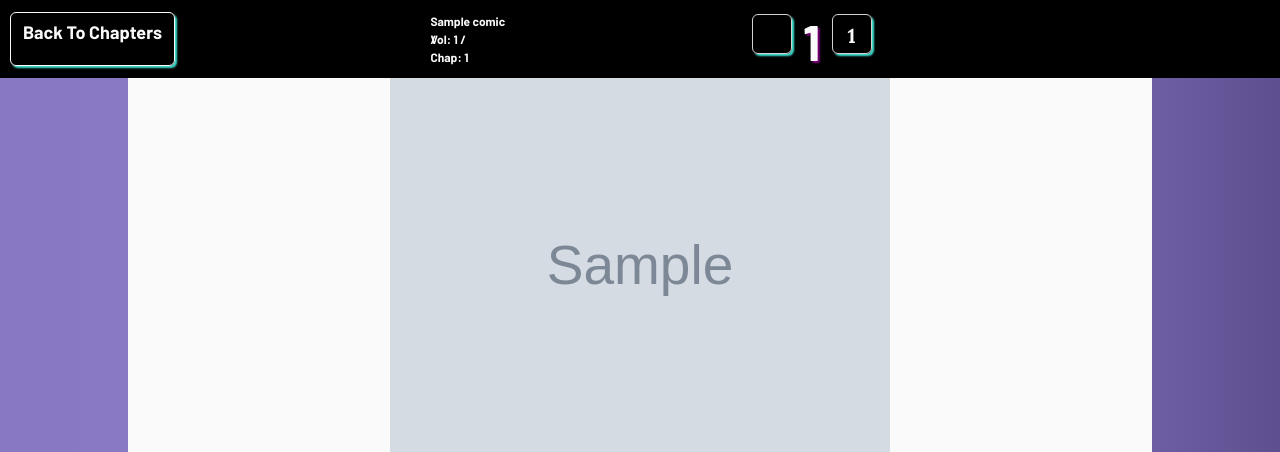
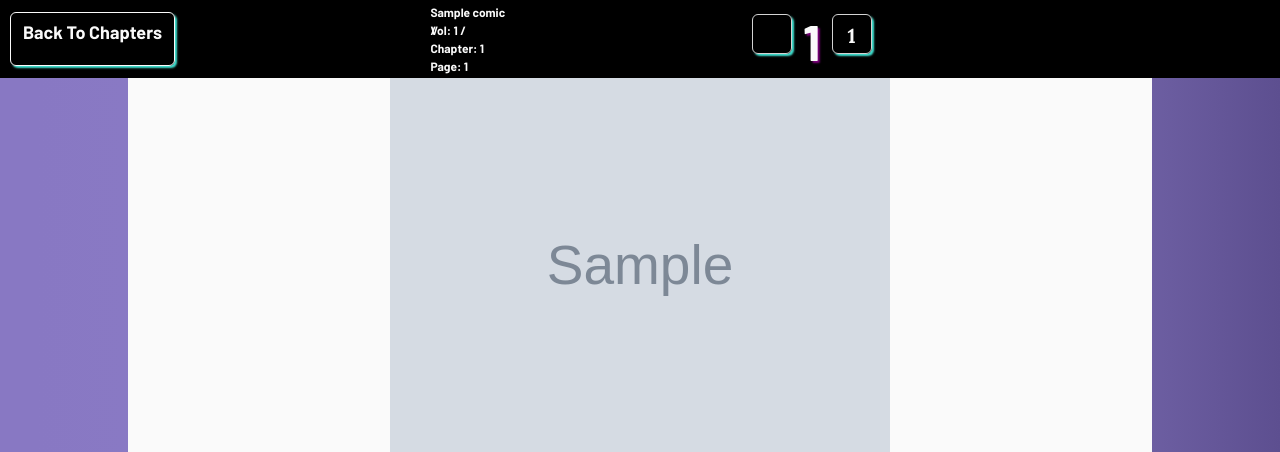
Before and after one commit to BenWL96/creative-cortex, a Django app: template cc_app/templates/cc_app/pages.html in a window 1280 px wide. Shown: the top 452 px of the page. Run offline with Django 4.2, Linux system fonts and the light colour scheme; tables that the repository leaves empty hold one stand-in row (values such as "Sample post"); the template is opened without the code that fills it: values that come from a table or form of the project are taken from there, most other values are stand-ins (such as "Sample title", 1, 10 or a date in 2020); grey boxes marked "Sample" are stand-in pictures.

Commit message:
chapter context variable now passed into stack on comic page

```diff
--- a/cc_app/static/cc_app/css/comic_detail.css
+++ b/cc_app/static/cc_app/css/comic_detail.css
@@ -443,13 +443,13 @@ p {
 }
 
 
-.wrap-subtitle{
+.wrap-subtitle_parent{
     width: 80%;
     margin-left: auto;
     margin-right: auto;
     height: 100%;
 }
-.wrap-sub-wrap{
+.wrap-sub_child{
 	background-color: turquoise;
     width: 100px;
     margin-left: 0;
--- a/cc_app/templates/cc_app/comic_detail.html
+++ b/cc_app/templates/cc_app/comic_detail.html
@@ -221,8 +221,8 @@
 
         {% for volume in volumes %}
 
-          <div class="wrap-subtitle">
-            <div class="wrap-sub-wrap">
+          <div class="wrap-subtitle_parent">
+            <div class="wrap-sub_child">
               <h2 class="sub-title">
                   vol: {{volume.vol_number}}
               </h2>
--- a/cc_app/templates/cc_app/pages.html
+++ b/cc_app/templates/cc_app/pages.html
@@ -49,7 +49,12 @@
                 </div>
                 <div class="s1_row">
                   <p class="c_pag_info">
-                    Chap: {{current_page_number}}
+                    Chapter: {{chapter.chapter_number}}
+                  </p>
+                </div>
+                <div class="s1_row">
+                  <p class="c_pag_info">
+                    Page: {{current_page_number}}
                   </p>
                 </div>
               </div>
```
